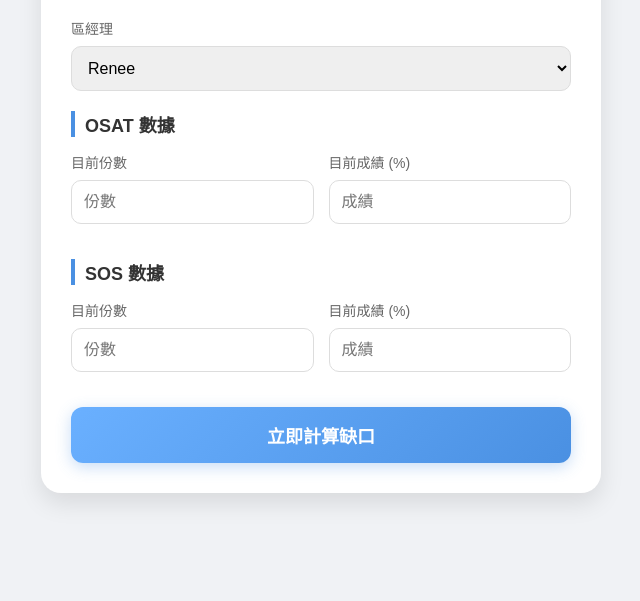
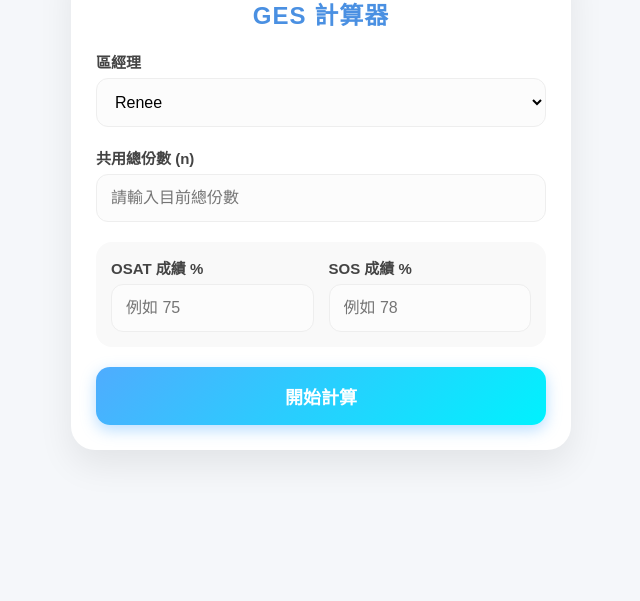
Before and after one commit to uli20000/GES, a plain HTML site: page index.html in a window 1280 px wide. Shown: the part 199-800 px from the top of the page, without its empty margins (319-959 px from the left). Drawn offline with Linux system fonts and the light colour scheme.

Commit message:
Update index.html

```diff
--- a/index.html
+++ b/index.html
@@ -6,51 +6,64 @@
     <title>GES 成績達成計算器</title>
     <style>
         :root {
-            --primary-color: #4a90e2;
-            --bg-color: #f0f2f5;
-            --card-bg: #ffffff;
-            --text-color: #333;
+            --primary: #4a90e2;
+            --secondary: #67c23a;
+            --bg: #f5f7fa;
+            --card: #ffffff;
         }
         body {
-            font-family: 'PingFang TC', 'Microsoft JhengHei', sans-serif;
-            background-color: var(--bg-color);
+            font-family: 'PingFang TC', sans-serif;
+            background-color: var(--bg);
             display: flex; justify-content: center; align-items: center;
-            min-height: 100vh; margin: 0; color: var(--text-color);
+            min-height: 100vh; margin: 0;
         }
         .container {
-            width: 90%; max-width: 500px; background: var(--card-bg);
-            padding: 30px; border-radius: 20px;
-            box-shadow: 0 10px 25px rgba(0,0,0,0.1);
+            width: 92%; max-width: 450px; background: var(--card);
+            padding: 25px; border-radius: 24px;
+            box-shadow: 0 15px 35px rgba(0,0,0,0.08);
         }
-        h2 { text-align: center; color: var(--primary-color); margin-bottom: 25px; font-size: 24px; }
-        .section-title { font-size: 18px; font-weight: bold; border-left: 4px solid var(--primary-color); padding-left: 10px; margin: 20px 0 15px; }
-        .form-group { margin-bottom: 15px; }
-        label { display: block; margin-bottom: 8px; font-size: 14px; color: #666; }
+        h2 { text-align: center; color: var(--primary); margin-bottom: 20px; letter-spacing: 1px; }
+
+        .form-group { margin-bottom: 20px; }
+        label { display: block; margin-bottom: 6px; font-weight: 600; color: #444; font-size: 15px; }
+
         select, input {
-            width: 100%; padding: 12px; border: 1.5px solid #ddd;
-            border-radius: 10px; font-size: 16px; transition: 0.3s; box-sizing: border-box;
+            width: 100%; padding: 14px; border: 1.5px solid #eee;
+            border-radius: 12px; font-size: 16px; box-sizing: border-box;
+            background-color: #fcfcfc; transition: all 0.3s ease;
         }
-        input:focus { border-color: var(--primary-color); outline: none; box-shadow: 0 0 8px rgba(74,144,226,0.2); }
-        .grid { display: grid; grid-template-columns: 1fr 1fr; gap: 15px; }
+        input:focus { border-color: var(--primary); outline: none; background-color: #fff; }
+
+        .score-grid {
+            display: grid; grid-template-columns: 1fr 1fr; gap: 15px;
+            background: #f9f9f9; padding: 15px; border-radius: 16px; margin-bottom: 20px;
+        }
+
         button {
-            width: 100%; padding: 15px; background: linear-gradient(135deg, #6ab0ff, #4a90e2);
-            color: white; border: none; border-radius: 12px; font-size: 18px; font-weight: bold;
-            cursor: pointer; margin-top: 20px; box-shadow: 0 4px 15px rgba(74,144,226,0.3); transition: 0.3s;
+            width: 100%; padding: 16px; background: linear-gradient(135deg, #4facfe 0%, #00f2fe 100%);
+            color: white; border: none; border-radius: 14px; font-size: 18px; font-weight: bold;
+            cursor: pointer; transition: transform 0.2s; box-shadow: 0 5px 15px rgba(79,172,254,0.4);
         }
-        button:hover { transform: translateY(-2px); box-shadow: 0 6px 20px rgba(74,144,226,0.4); }
+        button:active { transform: scale(0.98); }
+
         .result-box {
-            margin-top: 25px; padding: 20px; border-radius: 15px;
-            background: #f8fbff; border: 1px solid #e1e9f5; display: none;
+            margin-top: 25px; border-radius: 16px; display: none; overflow: hidden;
+            border: 1px solid #edf2f7;
         }
-        .res-item { margin-bottom: 10px; line-height: 1.6; }
-        .highlight { color: #e74c3c; font-weight: bold; font-size: 1.2em; }
-        .pass { color: #27ae60; font-weight: bold; }
+        .res-header { background: #f8fafc; padding: 10px; text-align: center; font-size: 14px; color: #64748b; border-bottom: 1px solid #edf2f7; }
+        .res-body { padding: 15px; }
+        .res-row { display: flex; justify-content: space-between; align-items: center; padding: 8px 0; }
+        .tag { padding: 4px 10px; border-radius: 8px; font-weight: bold; font-size: 14px; }
+        .tag-osat { background: #e1effe; color: #1e429f; }
+        .tag-sos { background: #e1f5fe; color: #0277bd; }
+        .gap-num { color: #e74c3c; font-size: 1.2em; font-weight: bold; }
+        .pass-text { color: var(--secondary); font-weight: bold; }
     </style>
 </head>
 <body>
 
 <div class="container">
-    <h2>GES 成績達成計算器</h2>
+    <h2>GES 計算器</h2>
 
     <div class="form-group">
         <label>區經理</label>
@@ -63,90 +76,79 @@
         </select>
     </div>
 
-    <div class="section-title">OSAT 數據</div>
-    <div class="grid">
-        <div class="form-group">
-            <label>目前份數</label>
-            <input type="number" id="osatCount" placeholder="份數">
+    <div class="form-group">
+        <label>共用總份數 (n)</label>
+        <input type="number" id="totalCount" placeholder="請輸入目前總份數">
+    </div>
+
+    <div class="score-grid">
+        <div class="form-group" style="margin-bottom:0">
+            <label>OSAT 成績 %</label>
+            <input type="number" id="osatScore" step="0.1" placeholder="例如 75">
         </div>
-        <div class="form-group">
-            <label>目前成績 (%)</label>
-            <input type="number" id="osatScore" step="0.1" placeholder="成績">
+        <div class="form-group" style="margin-bottom:0">
+            <label>SOS 成績 %</label>
+            <input type="number" id="sosScore" step="0.1" placeholder="例如 78">
         </div>
     </div>
 
-    <div class="section-title">SOS 數據</div>
-    <div class="grid">
-        <div class="form-group">
-            <label>目前份數</label>
-            <input type="number" id="sosCount" placeholder="份數">
-        </div>
-        <div class="form-group">
-            <label>目前成績 (%)</label>
-            <input type="number" id="sosScore" step="0.1" placeholder="成績">
-        </div>
-    </div>
-
-    <button onclick="calculate()">立即計算缺口</button>
+    <button onclick="calculate()">開始計算</button>
 
     <div id="resultBox" class="result-box">
-        <div id="osatResult" class="res-item"></div>
-        <hr style="border: 0; border-top: 1px solid #eee; margin: 10px 0;">
-        <div id="sosResult" class="res-item"></div>
+        <div class="res-header" id="resManager"></div>
+        <div class="res-body">
+            <div class="res-row">
+                <span class="tag tag-osat">OSAT</span>
+                <span id="osatVal"></span>
+            </div>
+            <div class="res-row">
+                <span class="tag tag-sos">SOS</span>
+                <span id="sosVal"></span>
+            </div>
+        </div>
     </div>
 </div>
 
 <script>
-    // 頁面載入時，讀取上次儲存的數據
     window.onload = function() {
-        const savedData = JSON.parse(localStorage.getItem('gesLastSearch'));
-        if (savedData) {
-            document.getElementById('manager').value = savedData.manager;
-            document.getElementById('osatCount').value = savedData.osatCount;
-            document.getElementById('osatScore').value = savedData.osatScore;
-            document.getElementById('sosCount').value = savedData.sosCount;
-            document.getElementById('sosScore').value = savedData.sosScore;
-            calculate(); // 自動計算上次結果
+        const saved = JSON.parse(localStorage.getItem('gesDataV3'));
+        if (saved) {
+            document.getElementById('manager').value = saved.manager;
+            document.getElementById('totalCount').value = saved.count;
+            document.getElementById('osatScore').value = saved.osat;
+            document.getElementById('sosScore').value = saved.sos;
+            calculate();
         }
     };
 
-    function getGap(n, S, T) {
-        if (isNaN(n) || isNaN(S)) return null;
-        if (S >= T) return 0;
-        return Math.ceil((n * (T - S)) / (100 - T));
+    function calculate() {
+        const manager = document.getElementById('manager').value;
+        const n = parseFloat(document.getElementById('totalCount').value);
+        const sOsat = parseFloat(document.getElementById('osatScore').value);
+        const sSos = parseFloat(document.getElementById('sosScore').value);
+        const T = 81;
+
+        if (isNaN(n)) { alert("請輸入份數"); return; }
+
+        localStorage.setItem('gesDataV3', JSON.stringify({manager, count: n, osat: sOsat, sos: sSos}));
+
+        document.getElementById('resManager').innerText = `經理：${manager} (目前 ${n} 份)`;
+        document.getElementById('resultBox').style.display = "block";
+
+        showResult('osatVal', n, sOsat, T);
+        showResult('sosVal', n, sSos, T);
     }
 
-    function calculate() {
-        const data = {
-            manager: document.getElementById('manager').value,
-            osatCount: parseFloat(document.getElementById('osatCount').value),
-            osatScore: parseFloat(document.getElementById('osatScore').value),
-            sosCount: parseFloat(document.getElementById('sosCount').value),
-            sosScore: parseFloat(document.getElementById('sosScore').value)
-        };
+    function showResult(elementId, n, S, T) {
+        const el = document.getElementById(elementId);
+        if (isNaN(S)) { el.innerHTML = "未輸入"; return; }
 
-        // 儲存到本地紀錄
-        localStorage.setItem('gesLastSearch', JSON.stringify(data));
-
-        const T = 81;
-        const osatGap = getGap(data.osatCount, data.osatScore, T);
-        const sosGap = getGap(data.sosCount, data.sosScore, T);
-
-        document.getElementById('resultBox').style.display = "block";
-
-        // OSAT 顯示
-        let osatHtml = `<strong>【OSAT】</strong> `;
-        if (osatGap === null) osatHtml += "未輸入數據";
-        else if (osatGap === 0) osatHtml += `<span class="pass">已達標 (81%↑)</span>`;
-        else osatHtml += `還差 <span class="highlight">${osatGap}</span> 份滿分問卷`;
-        document.getElementById('osatResult').innerHTML = osatHtml;
-
-        // SOS 顯示
-        let sosHtml = `<strong>【SOS】</strong> `;
-        if (sosGap === null) sosHtml += "未輸入數據";
-        else if (sosGap === 0) sosHtml += `<span class="pass">已達標 (81%↑)</span>`;
-        else sosHtml += `還差 <span class="highlight">${sosGap}</span> 份滿分問卷`;
-        document.getElementById('sosResult').innerHTML = sosHtml;
+        if (S >= T) {
+            el.innerHTML = `<span class="pass-text">已達標 ✓</span>`;
+        } else {
+            const gap = Math.ceil((n * (T - S)) / (100 - T));
+            el.innerHTML = `還差 <span class="gap-num">${gap}</span> 份滿分`;
+        }
     }
 </script>
 
```
